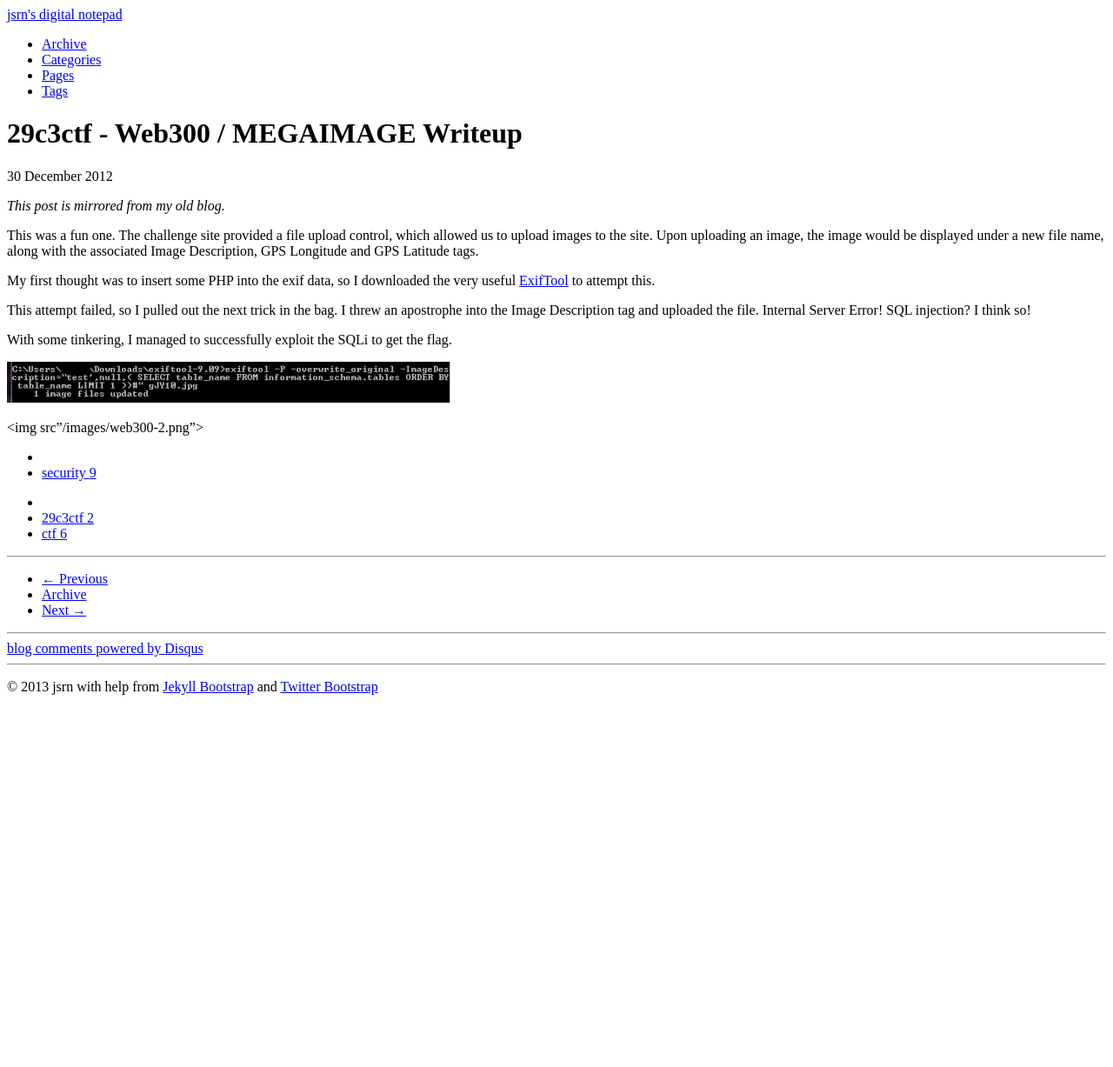
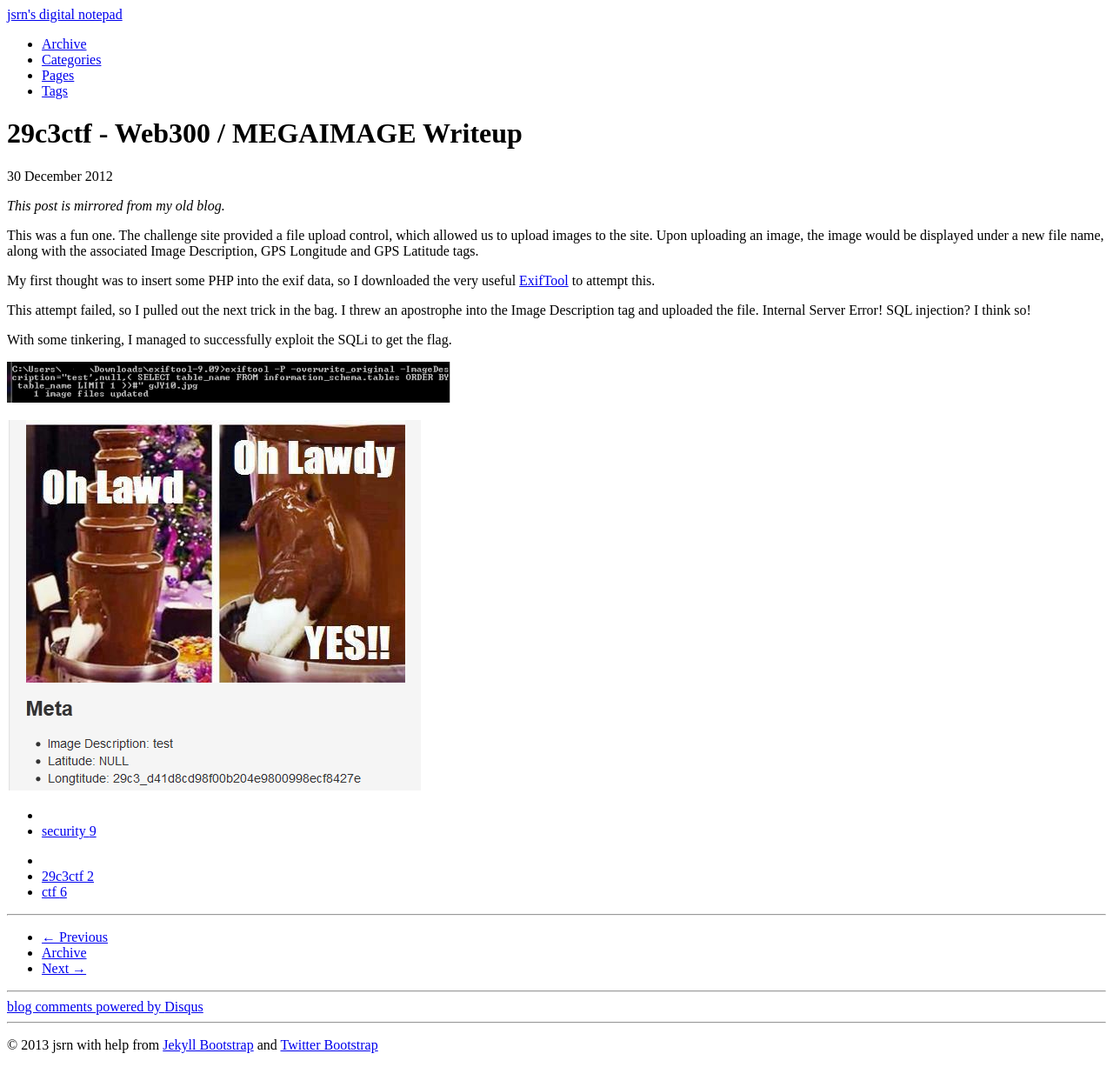
Before and after one commit to nineworldsbooks/nineworldsbooks.github.io, a Jekyll site: the page built from _posts/2012-12-30-29c3ctf---web300--megaimage-writeup.md, in a window 1280 px wide. Shown: the whole page at 87% size. Built offline with Jekyll 4.4.1, drawn with Linux system fonts in a browser that asks for light colours; comment, search, counter and statistics services are not loaded; before the commit the page ends 900 px from its top, so only the background shows below that.

Commit message:
Missing =

```diff
--- a/_posts/2012-12-30-29c3ctf---web300--megaimage-writeup.md
+++ b/_posts/2012-12-30-29c3ctf---web300--megaimage-writeup.md
@@ -19,4 +19,4 @@ With some tinkering, I managed to successfully exploit the SQLi to get the flag.
 
 <img src="/images/web300-1.png">
 
-<img src"/images/web300-2.png">
+<img src="/images/web300-2.png">
```
